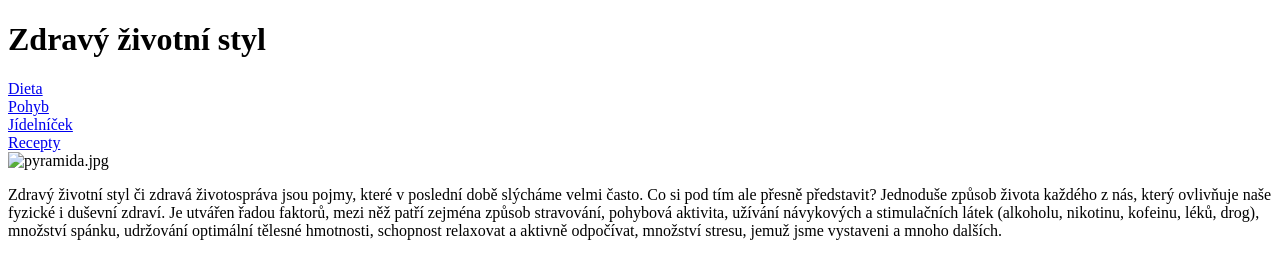
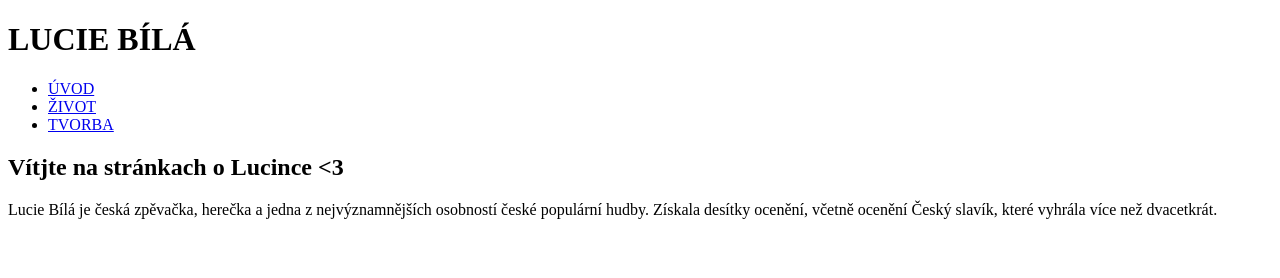
Before and after one commit to alenkapalenka/dafuqqq, a plain HTML site: page index.html in a window 1280 px wide. Drawn offline with Linux system fonts and the light colour scheme.

Commit message:
Add files via upload

```diff
--- a/index.html
+++ b/index.html
@@ -1,36 +1,25 @@
 <!DOCTYPE html>
-<html lang='cs'>
-  <head>
-    <title></title>
-    <meta charset='utf-8'>
-  <link rel="stylesheet" href="styl.css" type="text/css">
+<html  lang="cs">
+<head>
+  <title>Lucie Bílá</title>
+</head>
+<body>
+  <header>
+    <h1>LUCIE BÍLÁ</h1>
+    <nav>
+      <ul>
+        <li><a href="index.html">ÚVOD</a></li>
+        <li><a href="zivot.html">ŽIVOT</a></li>
+        <li><a href="tvorba.html">TVORBA</a></li>
+      </ul>
+    </nav>
+  </header>
+</body>
+<section>
+  <article>
+    <h2>Vítjte na stránkach o Lucince <3</h2>
+    <p>Lucie Bílá je česká zpěvačka, herečka a jedna z nejvýznamnějších osobností české populární hudby.
+      Získala desítky ocenění, včetně ocenění Český slavík, které vyhrála více než dvacetkrát.</p>
 
-  </head>
-  <body>
-
-<h1>Zdravý životní styl</h1>
-
-
-<nav>
-
-<a href=" ">Dieta</a><br>
-<a href=" ">Pohyb</a><br>
-<a href=" ">Jídelníček</a><br>
-<a href=" ">Recepty</a><br>
-
-</nav>
-
-<img src="pyramida.jpg" alt="pyramida.jpg">
-<p>Zdravý životní styl či zdravá životospráva jsou pojmy, které v poslední době
- slýcháme velmi často. Co si pod tím ale přesně představit? Jednoduše způsob
- života každého z nás, který ovlivňuje naše fyzické i duševní zdraví.
- Je utvářen řadou faktorů, mezi něž patří zejména způsob stravování,
- pohybová aktivita, užívání návykových a stimulačních látek (alkoholu, nikotinu,
- kofeinu, léků, drog), množství spánku, udržování optimální tělesné hmotnosti,
- schopnost relaxovat a aktivně odpočívat, množství stresu, jemuž jsme vystaveni
- a mnoho dalších. </p>
-
-
-
-  </body>
-</html>
+  </article>
+</section>
```
